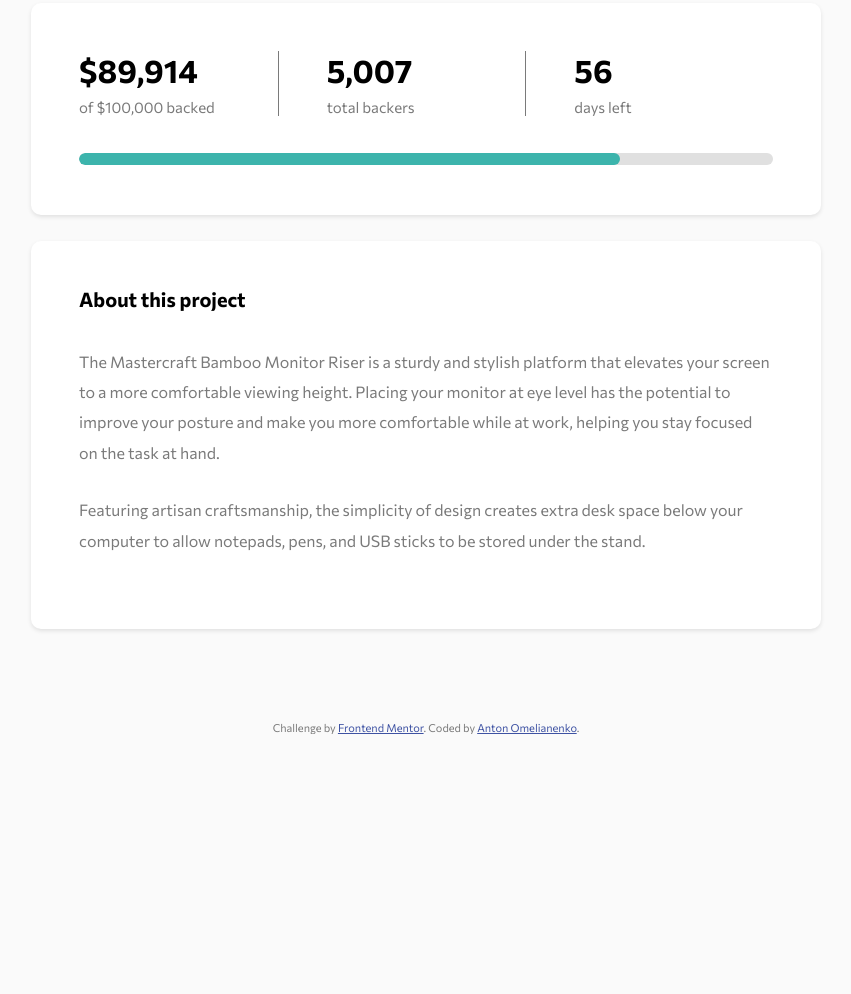
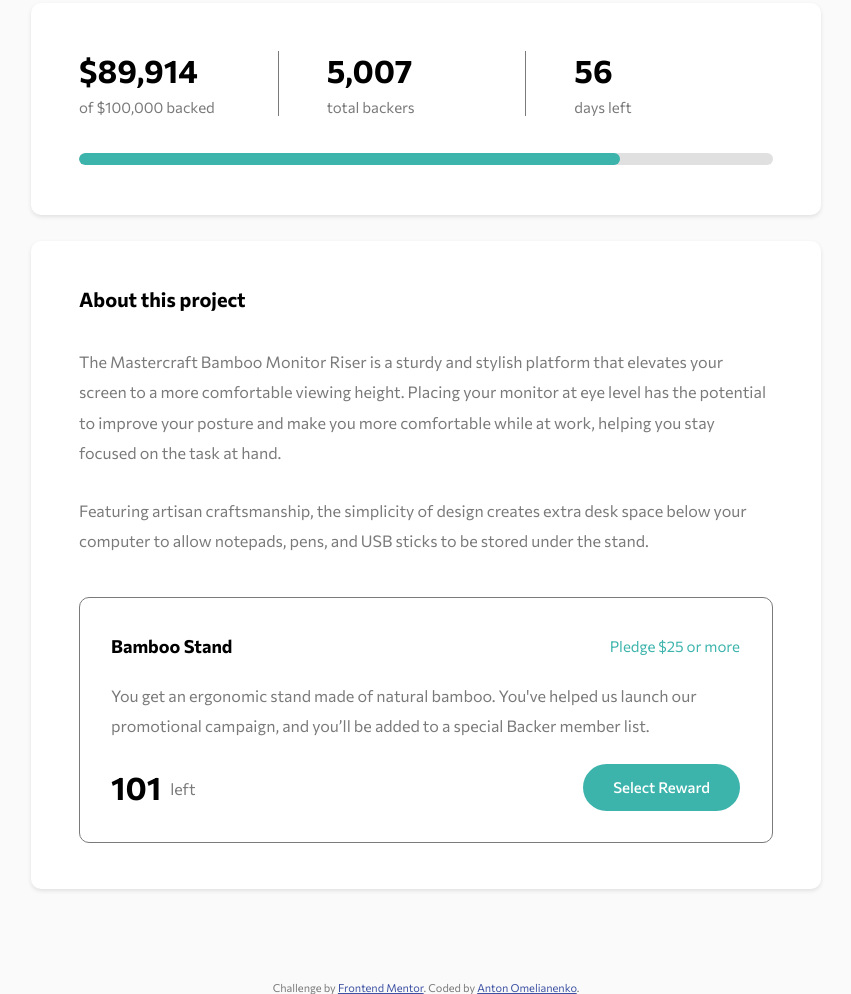
Before and after one commit to Anton533/fm-crowdfunding-product-page, a website: page src/html/pages/index.html in a window 1280 px wide. Shown: the part 598-1592 px from the top of the page, without its empty margins (214-1065 px from the left). Before the commit the page ends 1332 px from the top, so only its background shows below. Drawn offline with nearby package versions, Linux system fonts and the light colour scheme; files that its build step writes are made by us from their sources; files whose address does not match are found by name.

Commit message:
add reward-card

```diff
--- a/src/html/pages/index.html
+++ b/src/html/pages/index.html
@@ -64,18 +64,23 @@
   </section>
 
   <section class="about section">
-    <h3>About this project</h3>
-    <p>
+    <h3 class="about__title">About this project</h3>
+    <div class="about__text-wrapper">
+      <p class="about__text">
         The Mastercraft Bamboo Monitor Riser is a sturdy and stylish platform that elevates your screen
         to a more comfortable viewing height. Placing your monitor at eye level has the potential to improve
         your posture and make you more comfortable while at work, helping you stay focused on the task at hand.
       </p>
 
-    <p>
+      <p class="about__text">
         Featuring artisan craftsmanship, the simplicity of design creates extra desk space below your computer
         to allow notepads, pens, and USB sticks to be stored under the stand.
       </p>
+    </div>
+
+    @@include("reward-card.html")
   </section>
+
 </div>
 
 @@include("footer.html")
--- /dev/null
+++ b/src/html/parts/reward-card.html
@@ -0,0 +1,18 @@
+<div class="reward-card">
+    <div class="reward-card__header">
+        <h3 class="reward-card__title">Bamboo Stand</h3>
+        <a class="reward-card__link" href="#">Pledge $25 or more</a>
+    </div>
+    <p class="reward-card__text">
+        You get an ergonomic stand made of natural bamboo.
+        You've helped us launch our promotional campaign, and
+        you’ll be added to a special Backer member list.
+    </p>
+    <div class="reward-card__footer">
+        <div class="reward-card__left">
+            <div class="reward-card__left-bold">101</div>
+            <div class="reward-card__left-text">left</div>
+        </div>
+        <button class="btn">Select Reward</button>
+    </div>
+</div>
--- a/src/sass/components/_about.scss
+++ b/src/sass/components/_about.scss
@@ -2,11 +2,15 @@
   padding: 46px 48px;
   text-align: left;
 
-  h3 {
+  &__title {
     font-size: 20px;
     margin-bottom: 36px;
   }
-  p {
+  &__text-wrapper {
+    margin-bottom: 40px;
+  }
+  &__text {
+    font-size: 16.1px;
     line-height: 1.9;
     margin-bottom: 27px;
   }
--- a/src/sass/components/_components.scss
+++ b/src/sass/components/_components.scss
@@ -7,4 +7,6 @@
 @import './header-nav';
 @import './hero';
 
+@import './reward-card';
+
 @import './stats';
--- /dev/null
+++ b/src/sass/components/_reward-card.scss
@@ -0,0 +1,61 @@
+.reward-card {
+  background-color: #fff;
+  border-radius: var(--border-radius);
+  border: 1px solid var(--color-dark-gray);
+
+  padding-top: 38px;
+  padding-bottom: 31px;
+
+  padding-left: 31px;
+  padding-right: 32px;
+
+  &__header,
+  &__footer {
+    display: flex;
+    align-items: center;
+    justify-content: space-between;
+  }
+
+  &__header {
+    margin-bottom: 23px;
+  }
+
+  &__title {
+    font-size: 18px;
+  }
+
+  &__link {
+    font-size: 15px;
+    text-decoration: none;
+    color: var(--color-moderate-cyan);
+    transition: all 0.15s ease-in-out;
+    margin-bottom: 2px;
+
+    &:hover {
+      color: var(--color-dark-cyan);
+    }
+  }
+  &__text {
+    line-height: 1.9;
+    font-size: 16.1px;
+    margin-bottom: 22px;
+  }
+
+  &__left {
+    display: flex;
+  }
+  &__left-bold {
+    font-size: 32px;
+    font-weight: 700;
+    color: var(--color-black);
+    margin-right: 9px;
+  }
+  &__left-text {
+    margin-top: 11px;
+  }
+  .btn {
+    font-size: 15px;
+    font-weight: 500;
+    padding: 15px 30px;
+  }
+}
```
Lines whose indentation alone changed are shown as unchanged.
